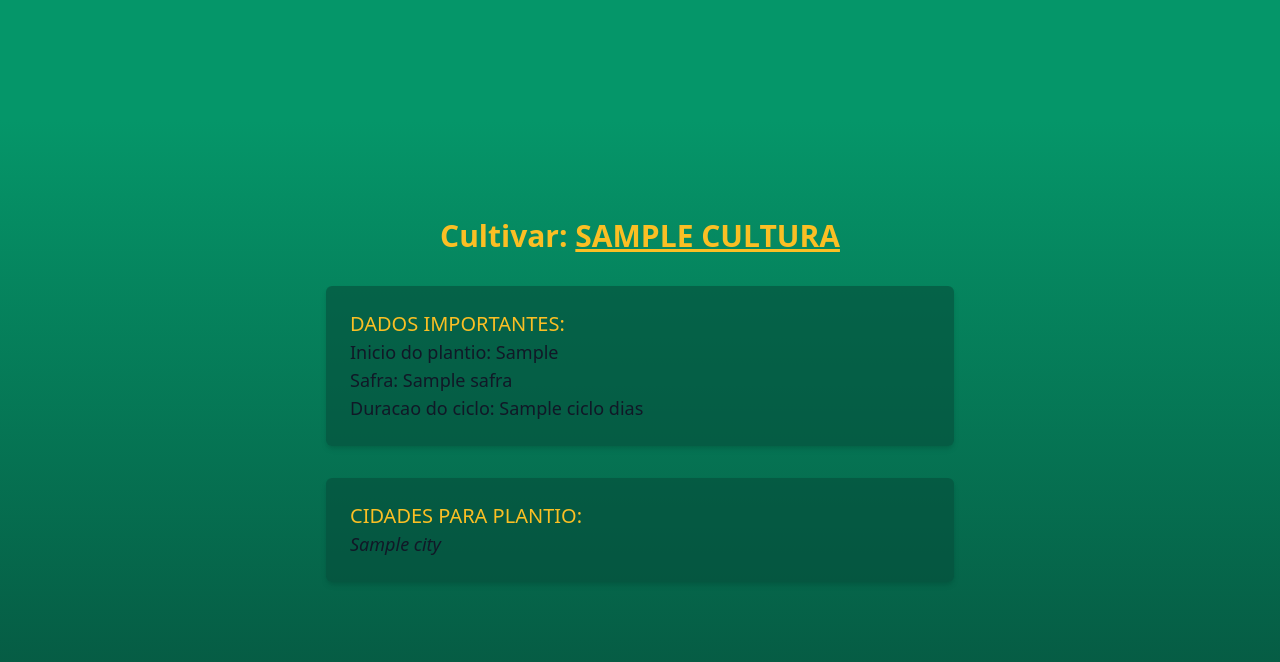
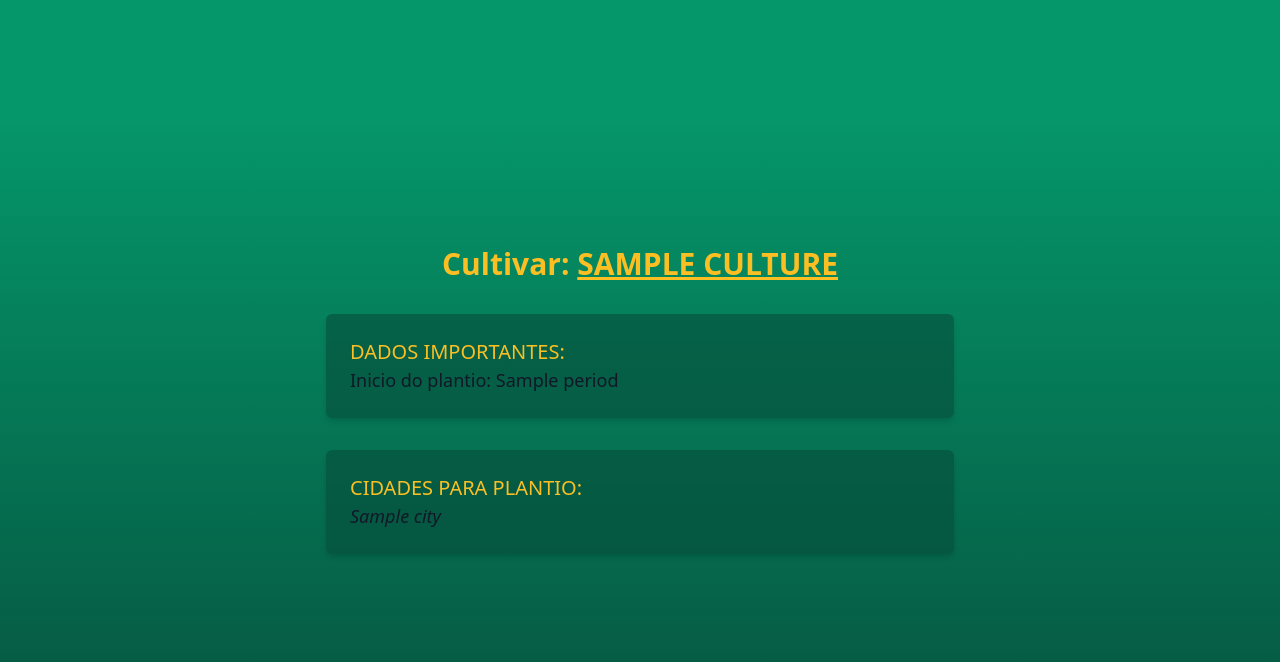
Before and after one commit to PixeLarm12/agro-app, a Flask app: template src/templates/when_planting.html in a window 1280 px wide. Shown: the top 662 px of the page. Run offline with Flask 3, Linux system fonts and the light colour scheme; the template is opened without the code that fills it: most values are stand-ins (such as "Sample title", 1, 10 or a date in 2020); style sheets or scripts are compiled from the project's sources.

Commit message:
Updated structure

```diff
--- a/src/classes/Tables.py
+++ b/src/classes/Tables.py
@@ -1,14 +1,14 @@
 def cities():
     return [
-        {"id": 0, "name": "", "state": "SP"}
+        # {"id": 0, "name": "", "state": "SP"},
     ]
 
 def cultures():
     return [
-        {"id": 0, "name": "", "period": "september", "cycle": 0}
+        # {"id": 0, "name": "", "period": "september"},
     ]
 
 def cities_cultures():
     return [
-        {"id": 0, "city_id": 0, "culture_id": 0}
+        # {"id": 0, "city_id": 0, "culture_id": 0},
     ]
--- a/src/templates/choose_culture.html
+++ b/src/templates/choose_culture.html
@@ -12,7 +12,7 @@
                         <label for="cultureId" class="font-bold text-xl pl-1 text-amber-400">Selecione uma cultura:</label>
                         <select name="cultureId" id="cultureId" size="10" class="bg-gray-50 border border-gray-300 text-gray-600 rounded-lg w-full p-2.5">
                             {% for culture in cultures %}
-                                <option value="{{ culture['idCultura'] }}">{{ culture['idCultura'] }} - {{ culture['cultura'] }}</option>
+                                <option value="{{ culture['id'] }}">{{ culture['id'] }} - {{ culture['name'] }}</option>
                             {% endfor %}
                         </select>
                     </div>
--- a/src/templates/when_planting.html
+++ b/src/templates/when_planting.html
@@ -4,15 +4,13 @@
 
 {% block content %}
     <div class="flex flex-col justify-center content-center px-3 lg:items-center">
-        <h1 class="text-3xl text-amber-400 pb-8 font-bold">Cultivar: <u class="uppercase font-bold">{{ culture["cultura"] }}</u></h1>
+        <h1 class="text-3xl text-amber-400 pb-8 font-bold">Cultivar: <u class="uppercase font-bold">{{ culture["name"] }}</u></h1>
 
         <div class="card-green lg:w-1/2">
             <h3 class="text-amber-400 text-xl uppercase">Dados importantes:</h3>
 
             <ul>
-                <li class="text-gray-900 text-lg">Inicio do plantio: {{ culture["inicioPlantio"] }}</li>
-                <li class="text-gray-900 text-lg">Safra: {{ culture["safra"] }}</li>
-                <li class="text-gray-900 text-lg">Duracao do ciclo: {{ culture["ciclo"] }} dias</li>
+                <li class="text-gray-900 text-lg">Inicio do plantio: {{ culture["period"] }}</li>
             </ul>
         </div>
 
@@ -21,9 +19,9 @@
 
             {% for city in cities %}
                 {% if loop.index != cities|length %}
-                    <i class="text-lg text-gray-900">{{ city["nome"] }}, </i>
+                    <i class="text-lg text-gray-900">{{ city["name"] }}, </i>
                 {% else %}
-                    <i class="text-lg text-gray-900">{{ city["nome"] }} </i>
+                    <i class="text-lg text-gray-900">{{ city["name"] }} </i>
                 {% endif %}
             {% endfor %}
         </div>
```
Also changed, not shown: src/classes/Database.py (+2 -5 lines).
